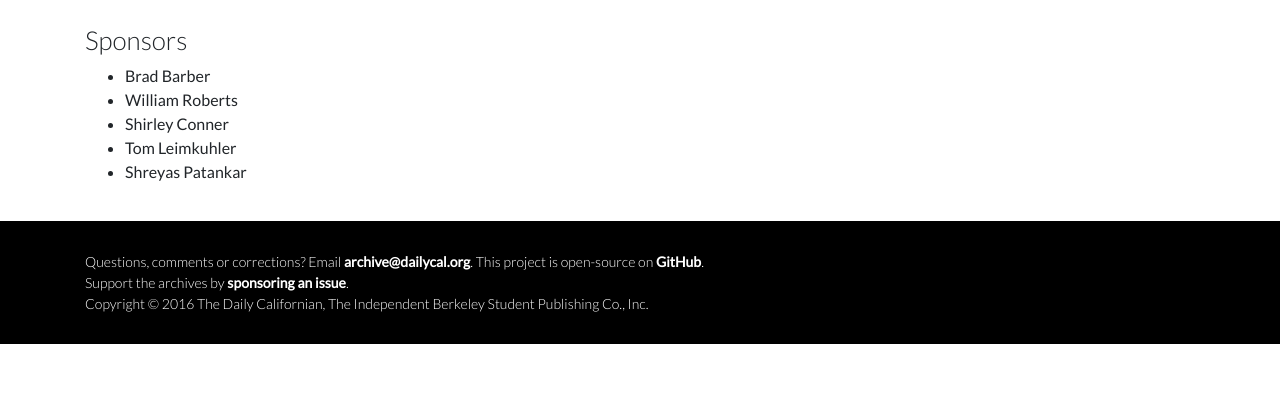
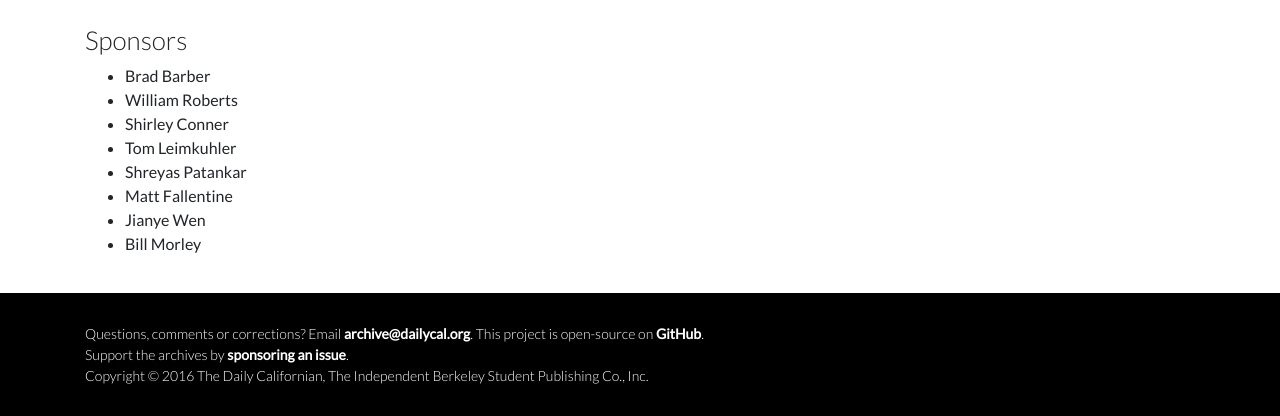
Before and after one commit to dailycal-projects/archive, a Django app: template browser/templates/browser/sponsor.html in a window 1280 px wide. Shown: the part 853-1269 px from the top of the page. Before the commit the page ends 1197 px from the top, so only its background shows below. Run offline with Django 3.2, Linux system fonts and the light colour scheme; the template is opened without the code that fills it, so the values that code supplies are empty; some libraries are stand-ins or nearby versions.

Commit message:
add sponsors

```diff
--- a/browser/templates/browser/sponsor.html
+++ b/browser/templates/browser/sponsor.html
@@ -39,6 +39,9 @@
         <li>Shirley Conner</li>
         <li>Tom Leimkuhler</li>
         <li>Shreyas Patankar</li>
+        <li>Matt Fallentine</li>
+        <li>Jianye Wen</li>
+        <li>Bill Morley</li>
 
         <br>
 
```
